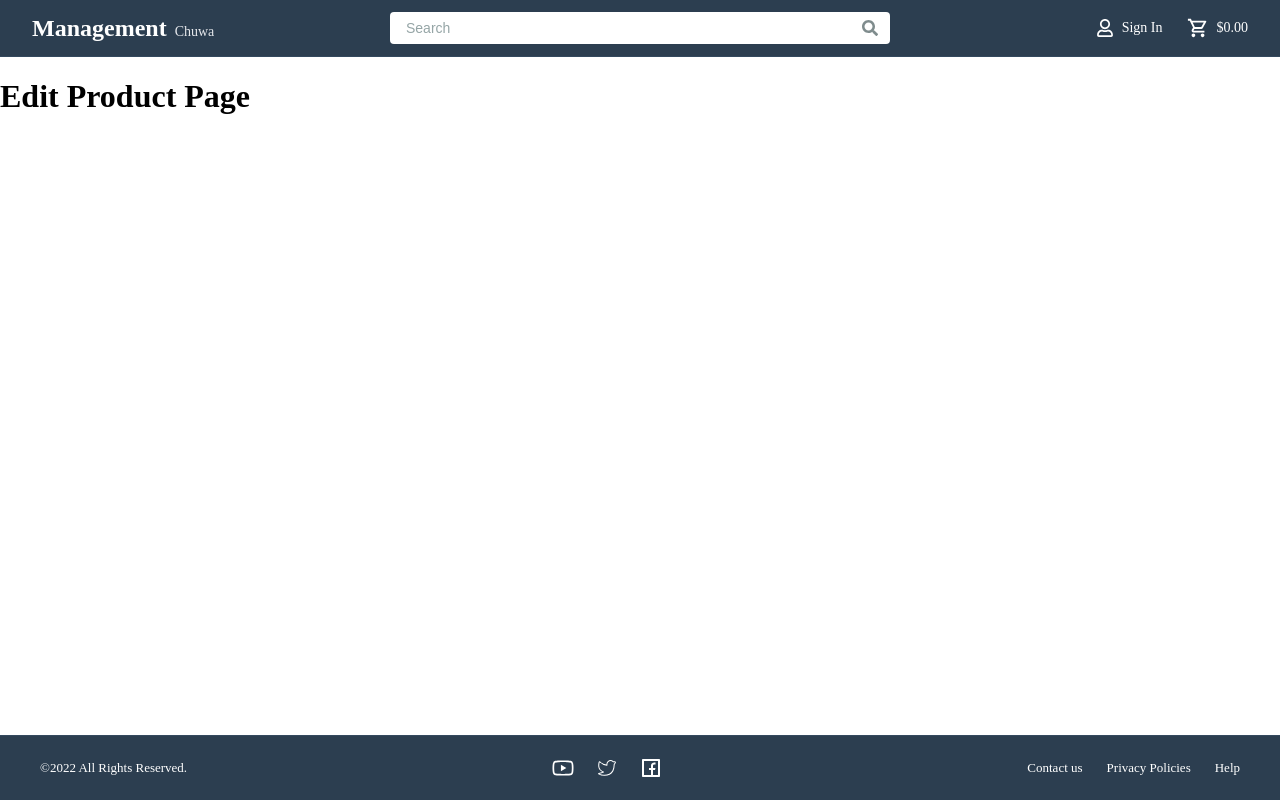
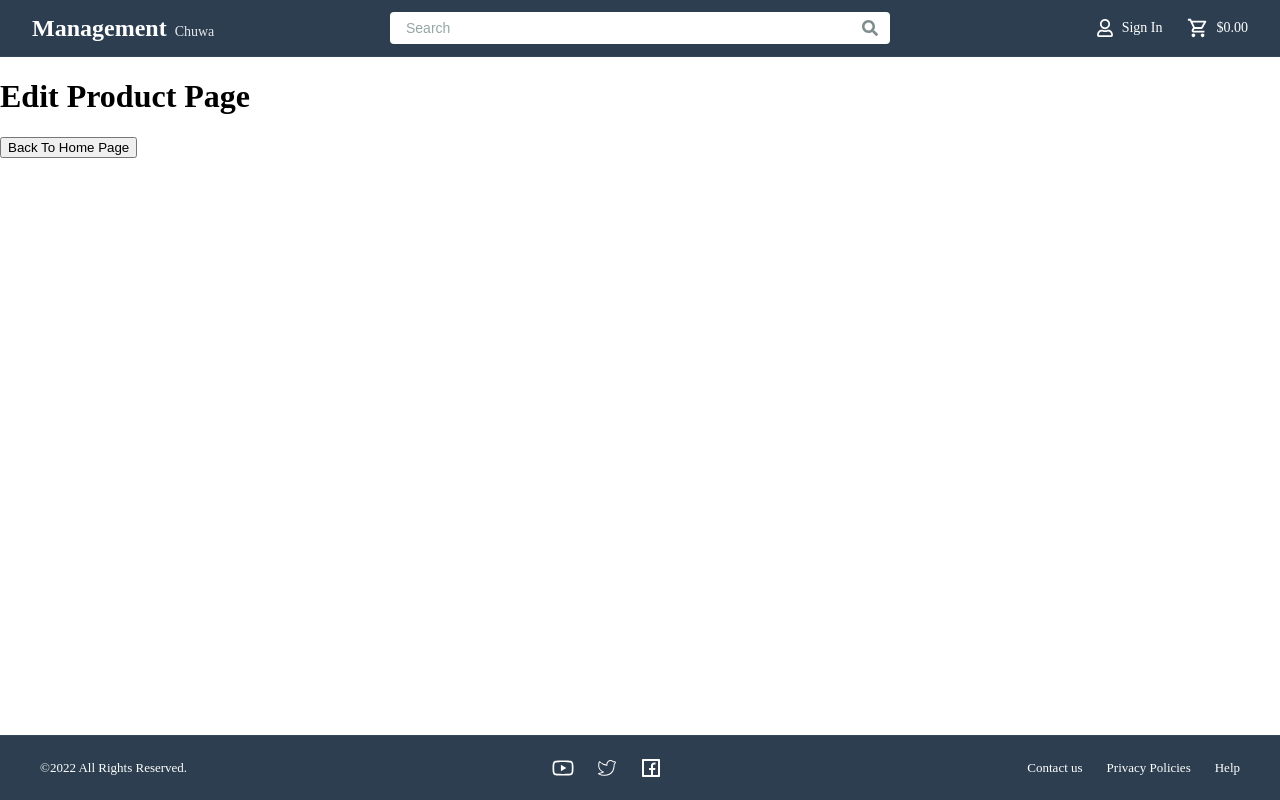
Before and after one commit to xijia007/groupE-project1, a React (Vite) app in the folder frontend/: page /products/1/edit in a window 1280 px wide. Built offline with nearby package versions, Linux system fonts and the light colour scheme.

Commit message:
back-to-home-page-button

```diff
--- a/frontend/src/pages/EditProduct.jsx
+++ b/frontend/src/pages/EditProduct.jsx
@@ -1,7 +1,14 @@
+import { Link } from "react-router-dom";
+
+
 function EditProduct() {
+
   return (
     <>
       <h1>Edit Product Page</h1>
+      <Link className="back-to-home" to='/'>
+        <button>Back To Home Page</button>
+      </Link>
     </>
   );
 }
--- a/frontend/src/pages/ProductDetail.jsx
+++ b/frontend/src/pages/ProductDetail.jsx
@@ -1,9 +1,13 @@
+import { Link } from "react-router-dom";
+
 function ProductDetail() {
+
     return (
         <>
             <h1>Product Detail Page</h1>
-
-
+            <Link className="back-to-home" to='/'>
+                <button>Back To Home Page</button>
+            </Link>
 
         </>
     )
```
